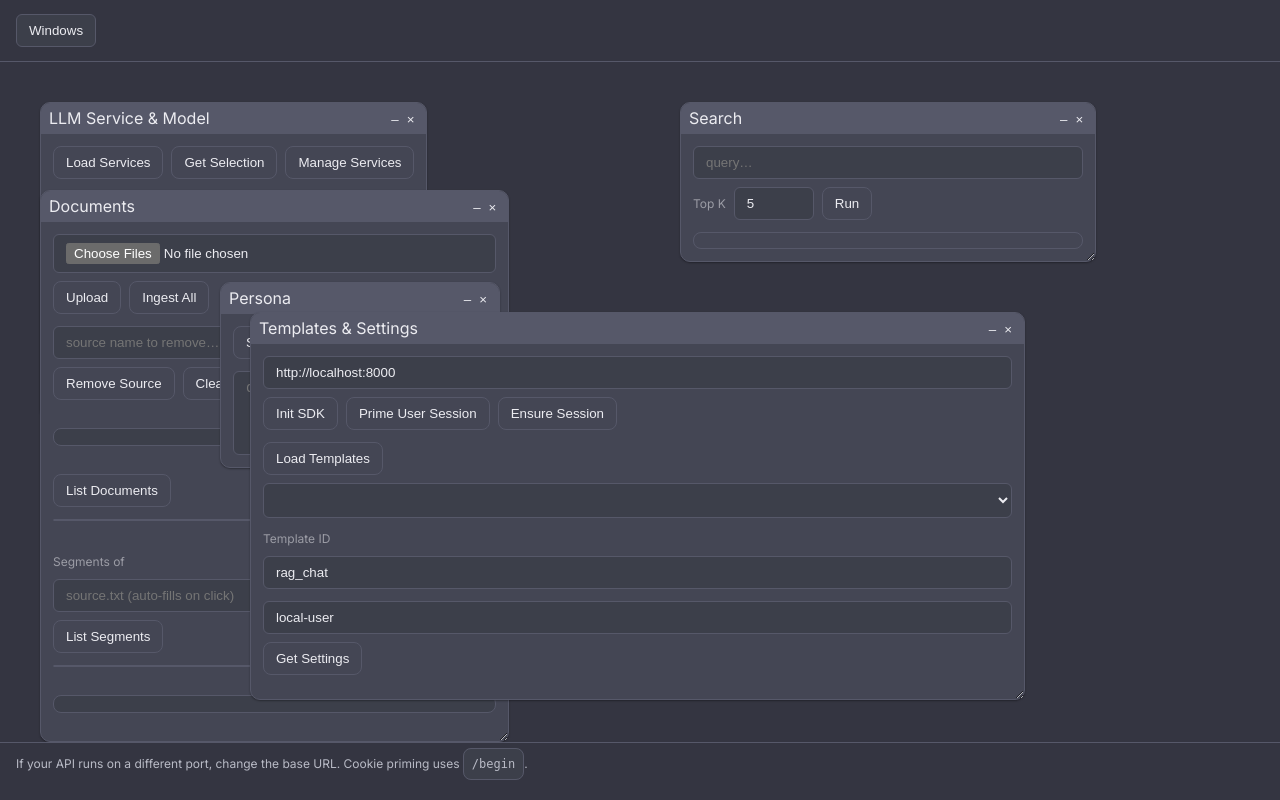
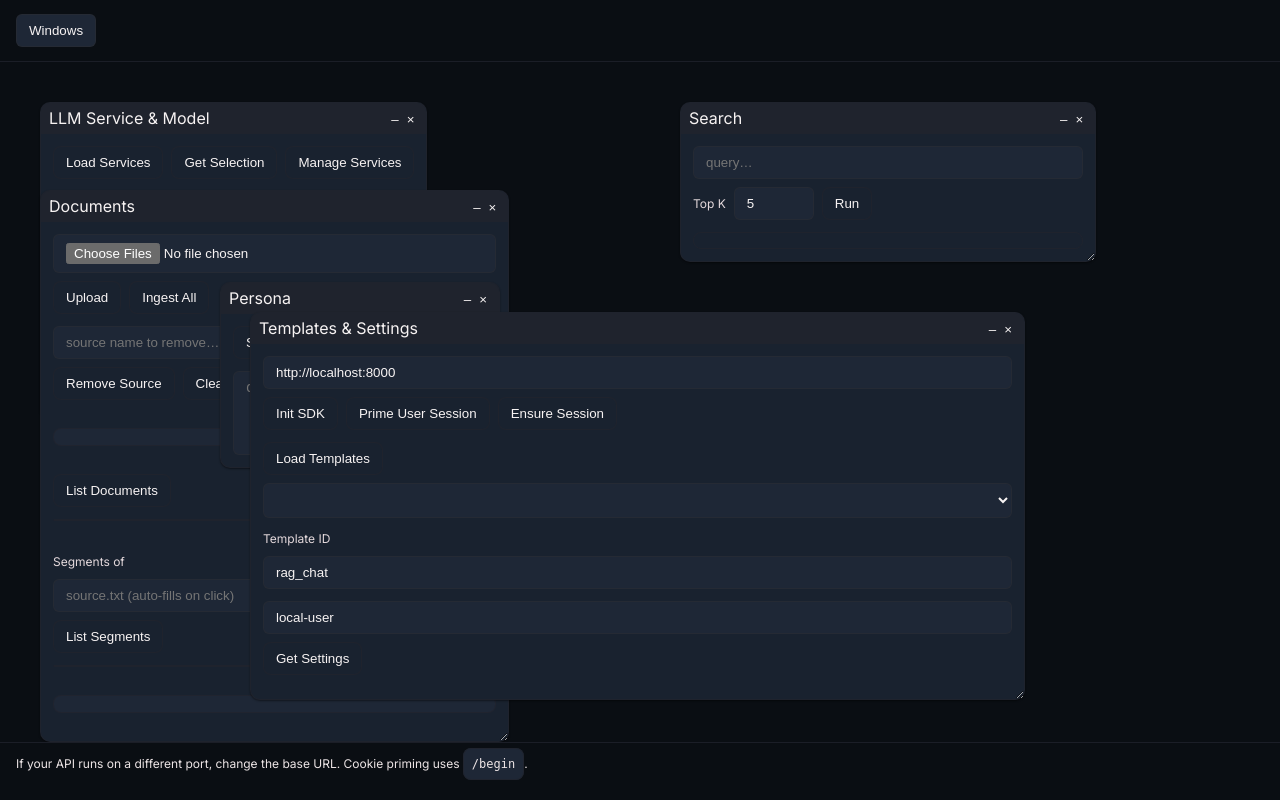
Before and after one commit to deployable-tech/deployable-knowledge-web, a Python web app: template templates/index.html in a window 1280 px wide. Run offline with Jinja, Linux system fonts and the light colour scheme; the template is opened without the code that fills it, so the values that code supplies are empty.

Commit message:
more style

```diff
--- a/static/ui/css/style.css
+++ b/static/ui/css/style.css
@@ -1,9 +1,11 @@
 /* =========================================================
-   THEME TOKENS
-   Adjust these to reskin the app without touching components
+   THEME TOKENS (functional palette)
+   - Tweak ONLY the vars in this block to reskin/retune contrast
    ========================================================= */
 @import url('https://fonts.googleapis.com/css2?family=Inter:wght@400;500;700&display=swap');
 
+
+/* ---------- DARK (default) ---------- */
 :root {
   color-scheme: dark;
 
@@ -11,78 +13,122 @@
   --font-body: 'Inter', system-ui, -apple-system, 'Segoe UI', Roboto, 'Helvetica Neue', Arial, 'Noto Sans', 'Liberation Sans', sans-serif;
   --font-mono: ui-monospace, SFMono-Regular, Menlo, Consolas, 'Liberation Mono', monospace;
 
-  /* Palette (dark) */
-  --bg:            #343541;
-  --fg:            #ECECF1;
-  --text-subtle:   #9B9CA5;
-  --text-muted:    #B9BBC6;
-  --title:         #FFFFFF;
+  /* Seed palette (OKLCH for perceptual control) */
+  --tint:  oklch(0.52 0.06 260);  /* subtle blue-violet cast for neutrals */
+  --brand: oklch(0.70 0.14 160);  /* teal-green accent (replaces #10a37f with richer gamut) */
 
-  --border:        #565869;
-  --panel-bg:      #444654; /* surfaces / cards / windows */
-  --surface-2:     #3C3F4A; /* inputs / textareas */
+  /* Depth knobs (how much tint vs. black for dark neutrals) */
+  /* Increase the *tint* % for a cooler, lighter surface; decrease for deeper/inkier UI */
+  --bg-black-0: 90%; --bg-tint-0: 10%;   /* background (deep) */
+  --bg-black-1: 86%; --bg-tint-1: 14%;  /* panels/cards/windows */
+  --bg-black-2: 82%; --bg-tint-2: 18%;  /* inputs/subsurfaces */
 
-  --input-bg:      var(--surface-2);
-  --input-border:  #565869;
 
-  --accent:        #10a37f;
-  --accent-contrast: #ffffff;
+  /* Text ramps (white vs tint; raise white% for more contrast) */
+  --fg-white-strong: 96%; --fg-tint-strong: 4%;
+  --fg-white:        93%; --fg-tint:        7%;
+  --fg-white-muted:  85%; --fg-tint-muted: 15%;
+  --fg-white-subtle: 78%; --fg-tint-subtle:22%;
 
-  --danger:        #b33;
-  --ok:            #69f0ae;
-  --err:           #ff867c;
+  /* Border strength (mix between fg and bg; raise fg% for crisper borders) */
+  --border-fg: 16%;  --border-bg: 82%;
+  --input-border-fg: 20%; --input-border-bg: 76%;
 
-  /* Layout rhythm */
-  --space-1: 4px;
-  --space-2: 8px;
-  --space-3: 12px;
-  --space-4: 16px;
-  --space-5: 20px;
-  --space-6: 24px;
+  /* Accent shades derived from brand */
+  --accent:            var(--brand);
+  --accent-contrast:   #ffffff;
+  --accent-hover:      color-mix(in oklch, var(--brand) 80%, white 20%);
+  --accent-pressed:    color-mix(in oklch, var(--brand) 80%, black 20%);
 
-  /* Sizing */
-  --border-w: 1px;
-  --radius-1: 6px;
-  --radius-2: 8px;
-  --radius-3: 10px;
-  --radius-pill: 999px;
+  /* Semantic */
+  --ok:  oklch(0.78 0.13 150);
+  --err: oklch(0.70 0.20 25);
+  --danger: oklch(0.62 0.20 25);
 
-  /* Windowing */
-  --win-min-w: 280px;
-  --win-min-h: 160px;
+  /* Rhythm & sizing */
+  --space-1: 4px;  --space-2: 8px;  --space-3: 12px; --space-4: 16px; --space-5: 20px; --space-6: 24px;
+  --border-w: 1px; --radius-1: 6px; --radius-2: 8px; --radius-3: 10px; --radius-pill: 999px;
+  --win-min-w: 280px; --win-min-h: 160px;
 
-  /* Effects */
-  --shadow-1: 0 1px 2px rgba(0,0,0,.35);
+  /* Effects & motion */
+  --shadow-1: 0 1px 2px rgba(0,0,0,.45);
   --ring: 2px solid var(--accent);
+  --speed-1: 120ms; --speed-2: 180ms; --ease-1: cubic-bezier(.2,.9,.3,1);
 
-  /* Motion */
-  --speed-1: 120ms;
-  --speed-2: 180ms;
-  --ease-1: cubic-bezier(.2,.9,.3,1);
+  /* ---- Derived neutrals (no hand-picked hex) ---- */
+  --bg:        color-mix(in oklch, black var(--bg-black-0), var(--tint) var(--bg-tint-0));
+  --panel-bg:  color-mix(in oklch, black var(--bg-black-1), var(--tint) var(--bg-tint-1));
+  --surface-2: color-mix(in oklch, black var(--bg-black-2), var(--tint) var(--bg-tint-2));
+
+  --fg-strong: color-mix(in oklch, white var(--fg-white-strong), var(--tint) var(--fg-tint-strong));
+  --fg:        color-mix(in oklch, white var(--fg-white),        var(--tint) var(--fg-tint));
+  --text-muted:  color-mix(in oklch, white var(--fg-white-muted),  var(--tint) var(--fg-tint-muted));
+  --text-subtle: color-mix(in oklch, white var(--fg-white-subtle), var(--tint) var(--fg-tint-subtle));
+  --title: var(--fg-strong);
+
+  --border:       color-mix(in oklch, var(--fg) var(--border-fg),        var(--bg) var(--border-bg));
+  --input-border: color-mix(in oklch, var(--fg) var(--input-border-fg),  var(--bg) var(--input-border-bg));
+  --input-bg:     var(--surface-2);
 }
 
+/* ——— “Dim” (much lighter, still dark) ——— */
+:root{
+  --bg-black-0: 60%; --bg-tint-0: 16%;
+  --bg-black-1: 55%; --bg-tint-1: 20%;
+  --bg-black-2: 40%; --bg-tint-2: 24%;
+  --border-fg: 14%; --input-border-fg: 18%;
+}
+/* SMOKE — very light “dark” */
+:root{
+  --bg-black-0: 56%; --bg-tint-0: 24%;
+  --bg-black-1: 52%; --bg-tint-1: 48%;
+  --bg-black-2: 48%; --bg-tint-2: 52%;
+  --border-fg: 10%; --input-border-fg: 12%;
+}
+
+/* ---------- LIGHT (same seeds, flipped mixes) ---------- */
 [data-theme="light"] {
   color-scheme: light;
 
-  --bg:            #ffffff;
-  --fg:            #1a1a1a;
-  --text-subtle:   #5d6f86;
-  --text-muted:    #566b81;
-  --title:         #2a3b52;
+  /* reuse --tint and --brand from :root for consistent branding */
 
-  --border:        #d0d7e1;
-  --panel-bg:      #f5f7fa;
-  --surface-2:     #ffffff;
+  /* Depth knobs (white vs tint for light neutrals) */
+  --lt-white-0: 96%; --lt-tint-0: 4%;   /* page background */
+  --lt-white-1: 98%; --lt-tint-1: 2%;   /* panels */
+  --lt-white-2: 100%; --lt-tint-2: 0%;  /* inputs */
 
-  --input-bg:      var(--surface-2);
-  --input-border:  #d0d7e1;
+  /* Text ramps (black vs tint) */
+  --lt-black-strong: 92%; --lt-tint-strong: 8%;
+  --lt-black:        88%; --lt-tint:        12%;
+  --lt-black-muted:  65%; --lt-tint-muted:  35%;
+  --lt-black-subtle: 52%; --lt-tint-subtle: 48%;
 
-  --accent:        #10a37f;
-  --accent-contrast: #ffffff;
+  /* Borders */
+  --lt-border-fg: 20%; --lt-border-bg: 80%;
+  --lt-input-border-fg: 24%; --lt-input-border-bg: 76%;
 
-  --danger:        #b33;
-  --ok:            #0a7d43;
-  --err:           #c62828;
+  --bg:        color-mix(in oklch, white var(--lt-white-0), var(--tint) var(--lt-tint-0));
+  --panel-bg:  color-mix(in oklch, white var(--lt-white-1), var(--tint) var(--lt-tint-1));
+  --surface-2: color-mix(in oklch, white var(--lt-white-2), var(--tint) var(--lt-tint-2));
+
+  --fg-strong: color-mix(in oklch, black var(--lt-black-strong), var(--tint) var(--lt-tint-strong));
+  --fg:        color-mix(in oklch, black var(--lt-black),        var(--tint) var(--lt-tint));
+  --text-muted:  color-mix(in oklch, black var(--lt-black-muted),  var(--tint) var(--lt-tint-muted));
+  --text-subtle: color-mix(in oklch, black var(--lt-black-subtle), var(--tint) var(--lt-tint-subtle));
+  --title: var(--fg-strong);
+
+  --border:       color-mix(in oklch, var(--fg) var(--lt-border-fg),       var(--bg) var(--lt-border-bg));
+  --input-border: color-mix(in oklch, var(--fg) var(--lt-input-border-fg), var(--bg) var(--lt-input-border-bg));
+  --input-bg:     var(--surface-2);
+
+  --accent:         var(--brand);
+  --accent-contrast:#ffffff;
+  --accent-hover:   color-mix(in oklch, var(--brand) 75%, black 25%);
+  --accent-pressed: color-mix(in oklch, var(--brand) 70%, black 30%);
+
+  --ok:  oklch(0.55 0.13 150);
+  --err: oklch(0.56 0.18 25);
+  --danger: oklch(0.50 0.20 25);
 }
 
 /* =========================================================
@@ -104,10 +150,7 @@ body {
 
 img, svg, video { max-width: 100%; height: auto; }
 
-:focus-visible {
-  outline: var(--ring);
-  outline-offset: 2px;
-}
+:focus-visible { outline: var(--ring); outline-offset: 2px; }
 
 a { color: inherit; text-decoration: none; }
 
@@ -148,9 +191,7 @@ header .menu-list {
   padding: var(--space-1) 0;
   box-shadow: var(--shadow-1);
 }
-
 header .menu-list.visible { display: block; }
-
 header .menu-list li {
   padding: var(--space-1) var(--space-3);
   white-space: nowrap;
@@ -207,9 +248,9 @@ button {
   border-radius: var(--radius-2);
   padding: var(--space-2) var(--space-3);
   cursor: pointer;
-  transition: transform var(--speed-1) var(--ease-1);
+  transition: transform var(--speed-1) var(--ease-1), border-color var(--speed-1) var(--ease-1), background-color var(--speed-1) var(--ease-1);
 }
-button:hover { transform: translateY(-1px); }
+button:hover { transform: translateY(-1px); border-color: var(--accent); }
 button:active { transform: translateY(0); }
 button:disabled { opacity: 0.5; cursor: not-allowed; }
 
@@ -281,7 +322,7 @@ pre, code {
 .obj-card__title {
   margin: 0;
   font-size: 16px;
-  color: #cfe3ff;
+  color: var(--fg-strong);
   white-space: pre-wrap;
   word-break: break-word;
 }
@@ -309,7 +350,7 @@ pre, code {
 .obj-card__foot { padding: 10px 12px; border-top: var(--border-w) solid var(--border); }
 .obj-card--selected { border-color: var(--accent); box-shadow: 0 0 0 1px var(--accent) inset; }
 
-/* Button variants (optional utility class) */
+/* Button variants */
 .btn { padding: 6px 10px; border: var(--border-w) solid var(--border); border-radius: var(--radius-2); background: var(--panel-bg); color: var(--fg); cursor: pointer; }
 .btn--primary { border-color: var(--accent); }
 .btn--danger  { border-color: var(--danger); }
--- a/templates/index.html
+++ b/templates/index.html
@@ -8,7 +8,7 @@
 
   <link rel="stylesheet" href="/static/ui/css/style.css" />
 </head>
-<body>
+<body data-theme="dark">
   <header>
     <div class="menu">
       <button id="windowMenuBtn">Windows</button>
```
